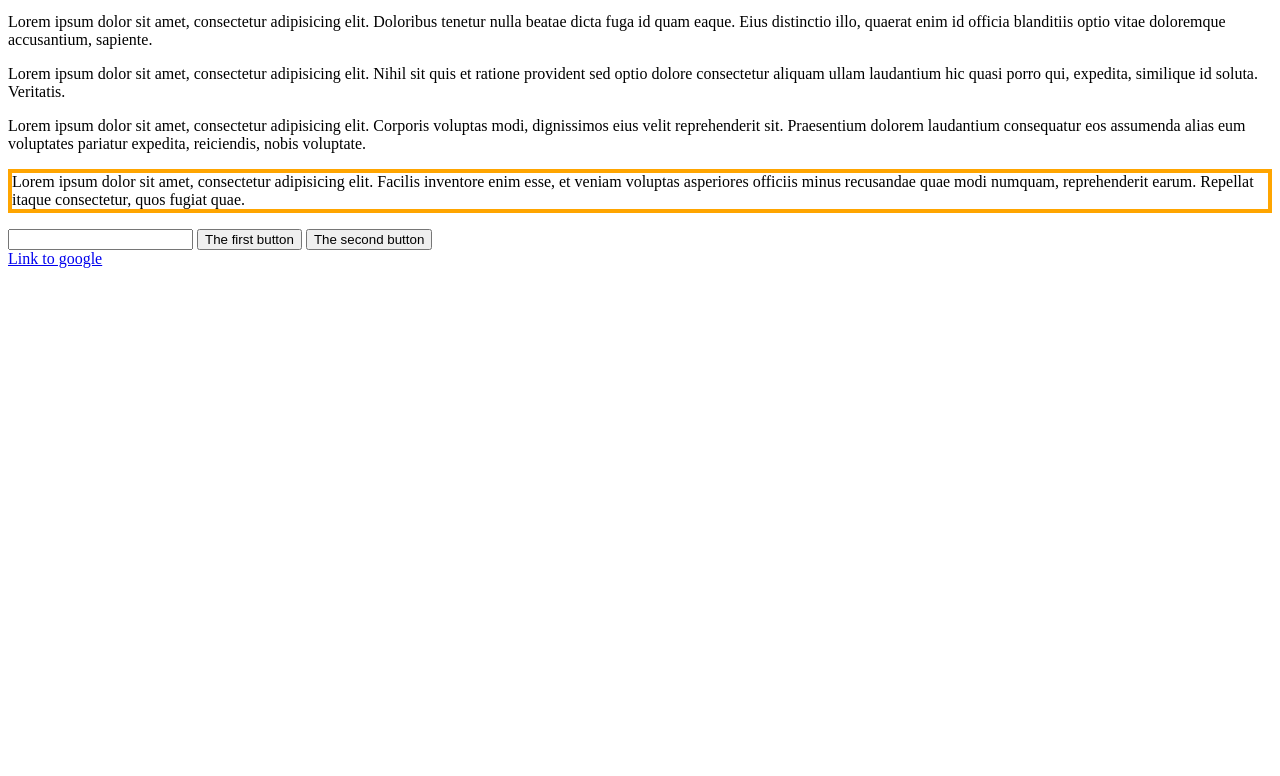
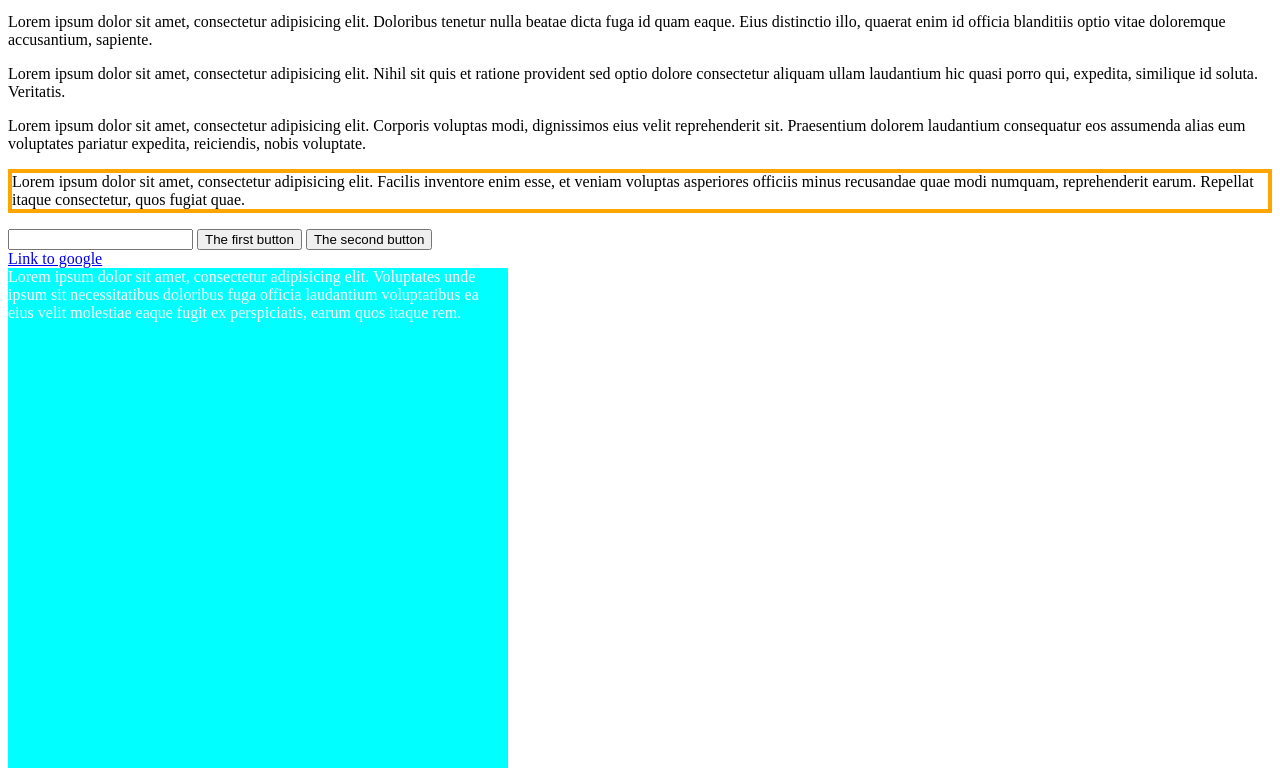
Before and after one commit to vladbash/jquery_labs, a website: page src/index.html in a window 1280 px wide. Shown: the part 113-889 px from the top of the page. Before the commit the page ends 800 px from the top, so only its background shows below. Drawn offline with nearby package versions, Linux system fonts and the light colour scheme.

Commit message:
completed the third task

```diff
--- a/src/index.html
+++ b/src/index.html
@@ -1,5 +1,6 @@
 <html>
 <head>
+<link rel="stylesheet" href="styles.css">
 <script src="https://code.jquery.com/jquery-3.2.1.min.js"></script>
 <script src="https://cdn.jsdelivr.net/lodash/4.15.0/lodash.min.js"></script>
 <script src="script.js"></script>
@@ -27,5 +28,7 @@
     <button id="button2">The second button</button>
     <br>
     <a id="link" href="http://google.com">Link to google</a>
+
+    <div id="plain-block"></div>
 </body>
 </html>
--- a/src/script.js
+++ b/src/script.js
@@ -27,4 +27,6 @@ $(document).ready(function() {
         $("#paragraph4").css("font-weight", "bold");
         $("#paragraph4").css("border", "4px solid black");
     });
+
+    $("#plain-block").text("Lorem ipsum dolor sit amet, consectetur adipisicing elit. Voluptates unde ipsum sit necessitatibus doloribus fuga officia laudantium voluptatibus ea eius velit molestiae eaque fugit ex perspiciatis, earum quos itaque rem.");
 });
--- /dev/null
+++ b/src/styles.css
@@ -0,0 +1,6 @@
+div#plain-block {
+    height: 500px;
+    width: 500px;
+    background-color: aqua;
+    color: white;
+}
```
